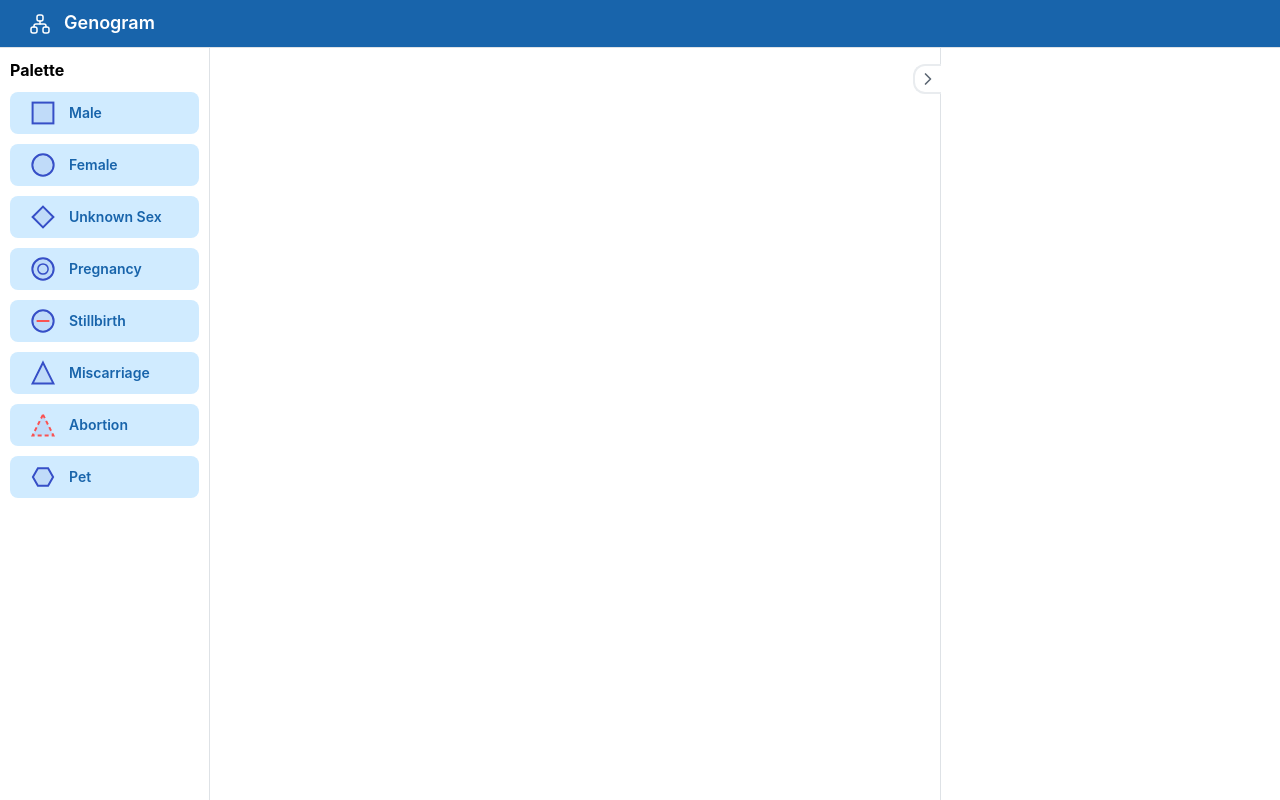
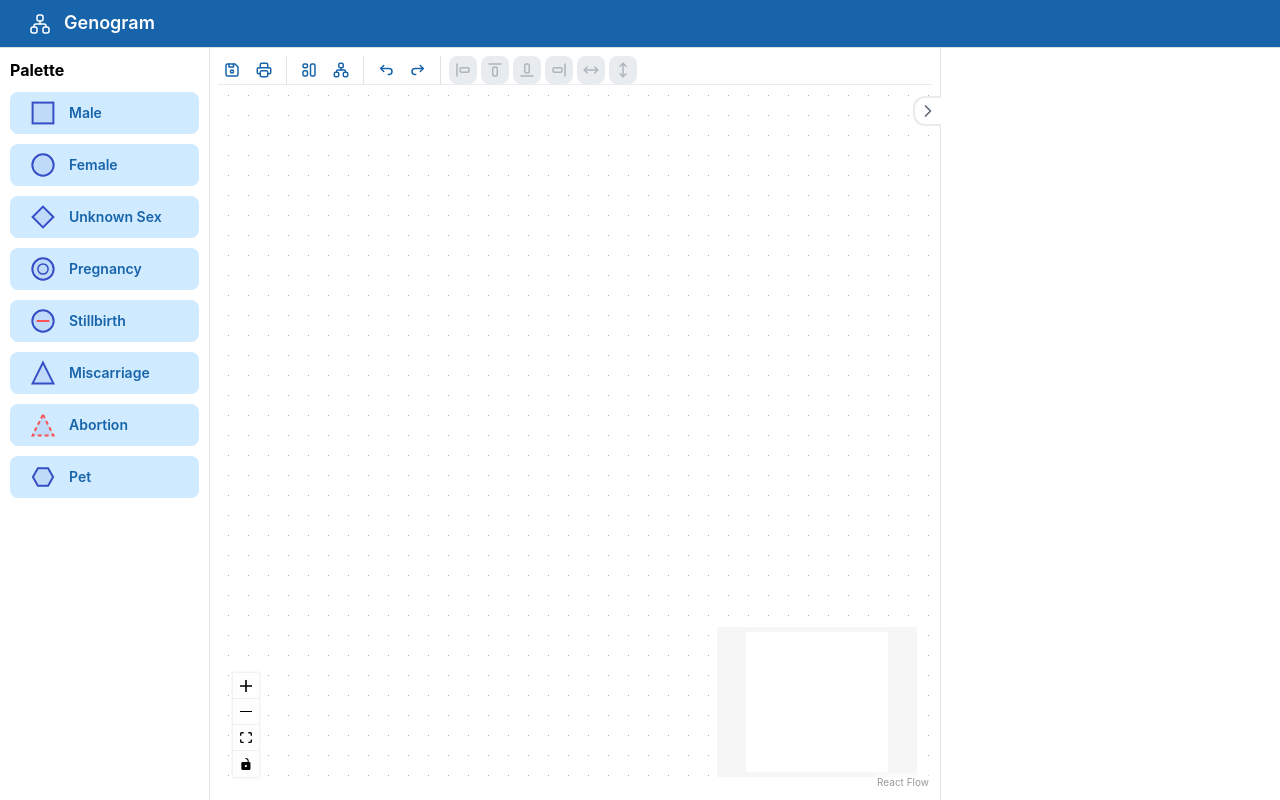
Before and after one commit to jhoeflaken-axians/genogram, a React (Vite) app in the folder frontend/: page / in a window 1280 px wide. Built offline with nearby package versions, Linux system fonts and the light colour scheme.

Commit message:
First commit

```diff
--- a/frontend/src/app/AppLayout.tsx
+++ b/frontend/src/app/AppLayout.tsx
@@ -5,6 +5,7 @@ import {Canvas, Inspector, Palette} from "@/features/diagram";
 import {useInspectorResize} from "@/features/diagram/hooks/useInspectorResize.ts";
 
 import appClasses from './App.module.css';
+import {GenogramDiagram} from "@/features/diagram/components/GenogramDiagram.tsx";
 
 /**
  * The main layout of the app. The application has:
@@ -38,7 +39,7 @@ export const AppLayout: React.FC = () => {
                 </AppShell.Navbar>
 
                 <AppShell.Main>
-                    <Canvas />
+                    <GenogramDiagram />
                 </AppShell.Main>
 
                 <AppShell.Aside className={appClasses.aside}>
--- /dev/null
+++ b/frontend/src/features/diagram/components/GenogramDiagram.tsx
@@ -0,0 +1,109 @@
+import React from "react";
+
+import diagramClasses from '../diagram.module.css';
+import {ActionIcon, Divider, Group, Tooltip} from "@mantine/core";
+import {
+    IconArrowBackUp, IconArrowForwardUp, IconArrowsHorizontal, IconArrowsVertical,
+    IconDeviceFloppy, IconLayout,
+    IconLayoutAlignBottom,
+    IconLayoutAlignLeft, IconLayoutAlignRight, IconLayoutAlignTop,
+    IconPrinter, IconSitemap,
+} from "@tabler/icons-react";
+import {Background, Controls, MiniMap, ReactFlow} from "@xyflow/react";
+
+/**
+ * The GenogramDiagram component provides a diagram interface for visualizing family relationships. It includes a
+ * toolbar with actions for saving, printing, auto-layout, lineage highlighting, undo/redo, and alignment/distribution
+ * of selected nodes. The diagram area is where the genogram will be displayed and edited.
+ *
+ * @constructor
+ */
+export const GenogramDiagram: React.FC = () => {
+
+    const [selectedNodeIds, setSelectedNodeIds] = React.useState<string[]>([]);
+    const [highlightLineage, setHighlightLineage] = React.useState(false);
+
+    return (
+        <div className={diagramClasses.diagramMain}>
+            <Group justify="flex-start" className={diagramClasses.diagramToolbar} gap={4}>
+                <Tooltip label="Save">
+                    <ActionIcon variant="subtle" aria-label="Save">
+                        <IconDeviceFloppy size={18} />
+                    </ActionIcon>
+                </Tooltip>
+                <Tooltip label="Print">
+                    <ActionIcon variant="subtle" aria-label="Print">
+                        <IconPrinter size={18} />
+                    </ActionIcon>
+                </Tooltip>
+                <Divider orientation="vertical" mx={4} />
+                <Tooltip label="Auto Layout">
+                    <ActionIcon variant="subtle" aria-label="Auto Layout">
+                        <IconLayout size={18} />
+                    </ActionIcon>
+                </Tooltip>
+                <Tooltip label="Highlight Lineage (toggle)">
+                    <ActionIcon
+                        variant={highlightLineage ? 'filled' : 'subtle'}
+                        aria-label="Highlight Lineage"
+                    >
+                        <IconSitemap size={18} />
+                    </ActionIcon>
+                </Tooltip>
+                <Divider orientation="vertical" mx={4} />
+                <Tooltip label="Undo (Ctrl+Z)">
+                    <ActionIcon variant="subtle" aria-label="Undo">
+                        <IconArrowBackUp size={18} />
+                    </ActionIcon>
+                </Tooltip>
+                <Tooltip label="Redo (Ctrl+Y)">
+                    <ActionIcon variant="subtle" aria-label="Redo">
+                        <IconArrowForwardUp size={18} />
+                    </ActionIcon>
+                </Tooltip>
+                <Divider orientation="vertical" mx={4} />
+                <Tooltip label="Align left">
+                    <ActionIcon variant="subtle" aria-label="Align left" disabled={selectedNodeIds.length < 2}>
+                        <IconLayoutAlignLeft size={18} />
+                    </ActionIcon>
+                </Tooltip>
+                <Tooltip label="Align top">
+                    <ActionIcon variant="subtle" aria-label="Align top" disabled={selectedNodeIds.length < 2}>
+                        <IconLayoutAlignTop size={18} />
+                    </ActionIcon>
+                </Tooltip>
+                <Tooltip label="Align bottom">
+                    <ActionIcon variant="subtle" aria-label="Align bottom" disabled={selectedNodeIds.length < 2}>
+                        <IconLayoutAlignBottom size={18} />
+                    </ActionIcon>
+                </Tooltip>
+                <Tooltip label="Align right">
+                    <ActionIcon variant="subtle" aria-label="Align right" disabled={selectedNodeIds.length < 2}>
+                        <IconLayoutAlignRight size={18} />
+                    </ActionIcon>
+                </Tooltip>
+                <Tooltip label="Distribute horizontally">
+                    <ActionIcon variant="subtle" aria-label="Distribute horizontally" disabled={selectedNodeIds.length < 3}>
+                        <IconArrowsHorizontal size={18} />
+                    </ActionIcon>
+                </Tooltip>
+                <Tooltip label="Distribute vertically">
+                    <ActionIcon variant="subtle" aria-label="Distribute vertically" disabled={selectedNodeIds.length < 3}>
+                        <IconArrowsVertical size={18} />
+                    </ActionIcon>
+                </Tooltip>
+            </Group>
+
+            <div className={diagramClasses.flowWrapper}>
+                <ReactFlow
+                    fitView
+                    elementsSelectable
+                >
+                    <MiniMap />
+                    <Controls />
+                    <Background />
+                </ReactFlow>
+            </div>
+        </div>
+    )
+}
--- a/frontend/src/features/diagram/diagram.module.css
+++ b/frontend/src/features/diagram/diagram.module.css
@@ -4,7 +4,7 @@
     --aside-border-width: 2px;
     --aside-hover-right-border-width: 3px;
     --aside-border-color: #e9ecef;
-    --aside-handle-top: 16px;
+    --aside-handle-top: 48px;
     --aside-handle-height: 30px;
     --aside-handle-width: 28px;
 }
@@ -34,3 +34,20 @@
 .inspectorPanel {
     flex: 1;
 }
+
+.diagramMain {
+    height: calc(100vh - 48px);
+    display: flex;
+    flex-direction: column;
+    padding: 8px !important;
+}
+
+.diagramToolbar {
+    border-bottom: 1px solid #e9ecef;
+    background: #fff;
+}
+
+.flowWrapper {
+    flex: 1;
+    height: 100% !important;
+}
```
